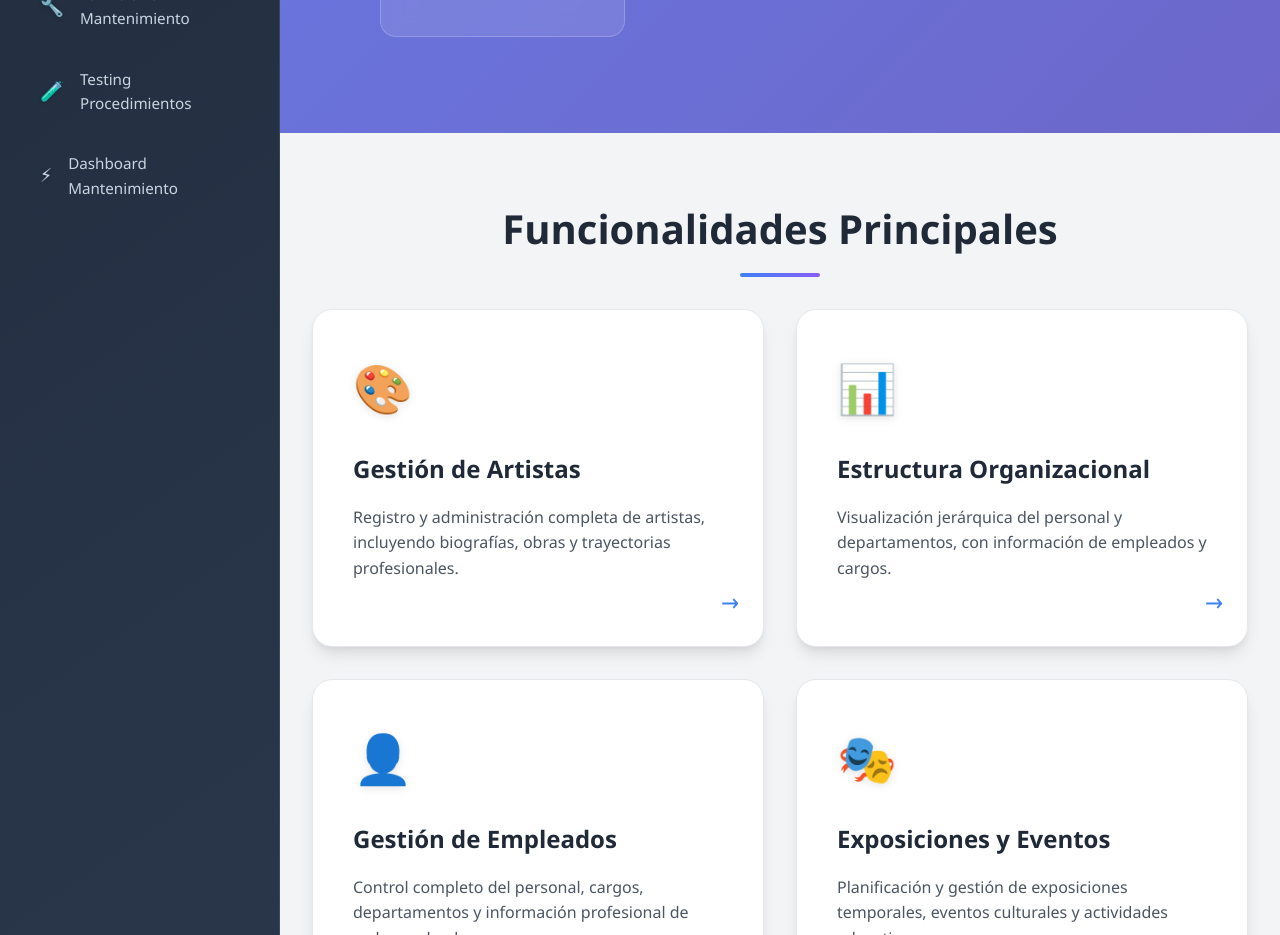
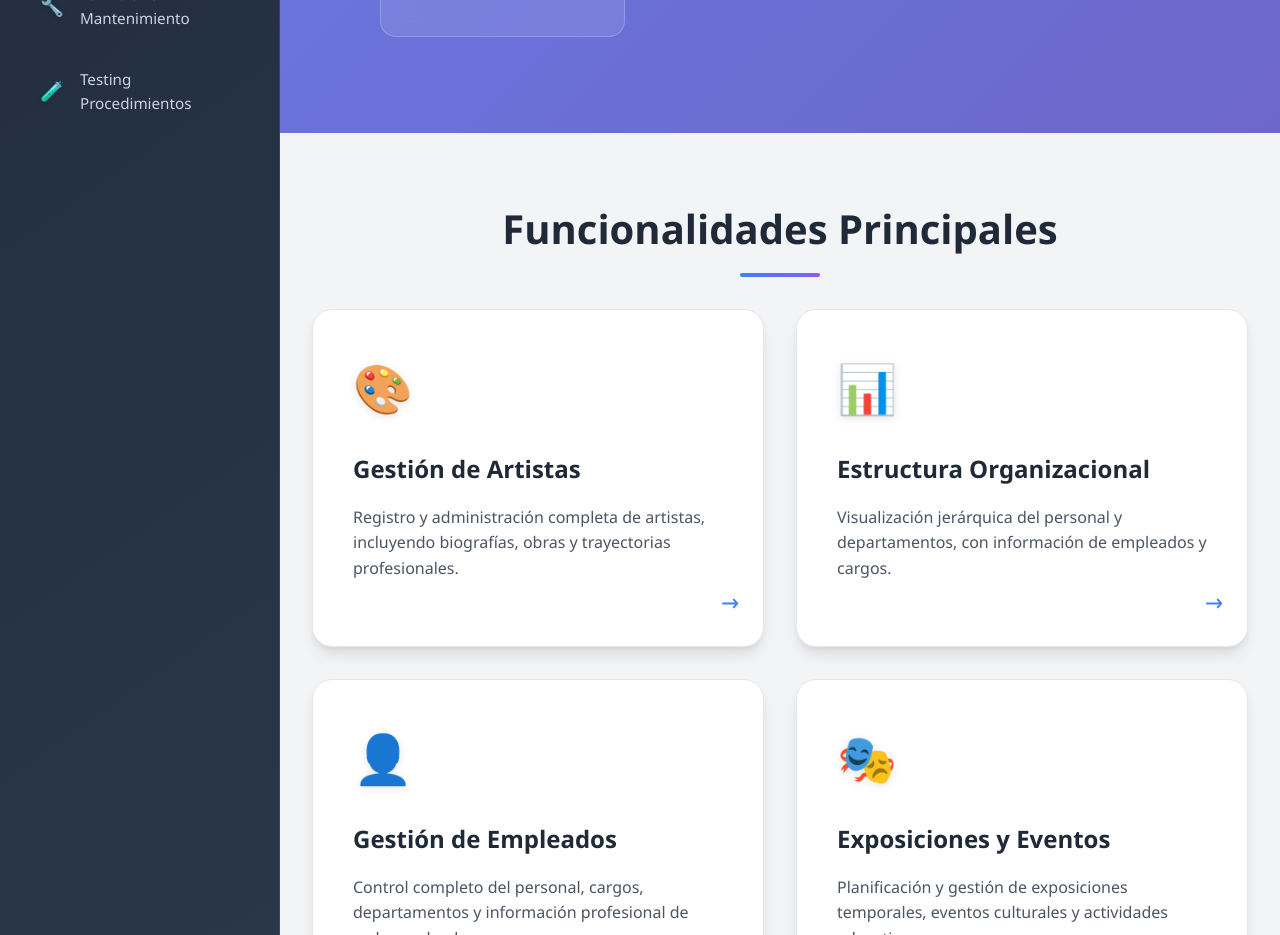
Before and after one commit to GCrespo17/scripts-bd, a Vue app in the folder proyecto-museo/frontend/: page / in a window 1280 px wide. Shown: the part 880-1815 px from the top of the page. Built offline with nearby package versions, Linux system fonts and the light colour scheme; no server answers; the HTML template or start-up script is replaced by a standard one.

Commit message:
Actualización de los tipos de adquisición en el endpoint de soporte de datos del backend, reflejando cambios en la nomenclatura. Además, se eliminó el enlace al dashboard de mantenimiento en el frontend, simplificando la navegación de la aplicación.

```diff
--- a/proyecto-museo/frontend/src/App.vue
+++ b/proyecto-museo/frontend/src/App.vue
@@ -52,10 +52,6 @@ import { RouterLink, RouterView } from 'vue-router'
         <RouterLink to="/test-procedures" class="nav-link">
           <span class="nav-icon">🧪</span>
           <span class="nav-text">Testing Procedimientos</span>
-        </RouterLink>
-        <RouterLink to="/dashboard-mantenimiento" class="nav-link">
-          <span class="nav-icon">⚡</span>
-          <span class="nav-text">Dashboard Mantenimiento</span>
         </RouterLink>
       </nav>
 
```
Also changed, not shown: 1 other file (tests, documents, lock files or other folders).
